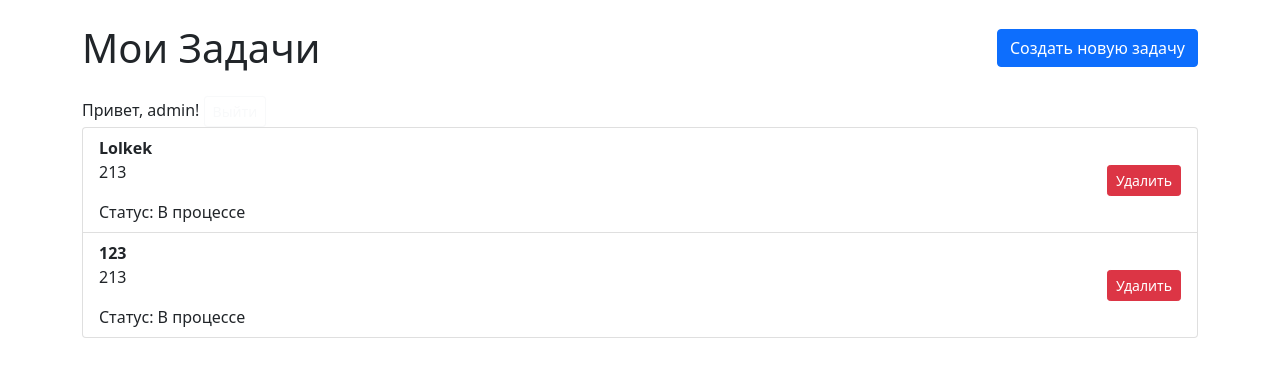
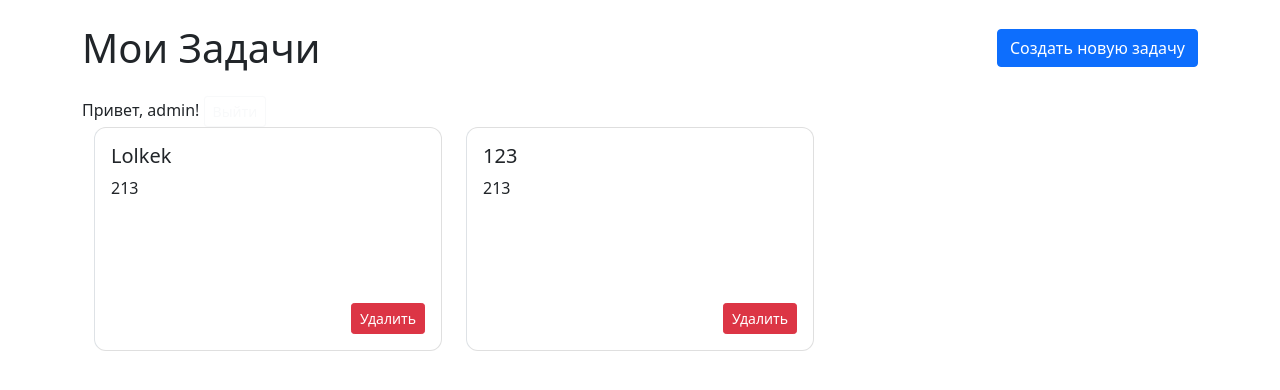
Before and after one commit to Shararamoshik/ToDoSity, a Django app: page / in a window 1280 px wide. Shown: the top 390 px of the page. Run offline with Django 5.2, Linux system fonts and the light colour scheme; a user stored in the database is signed in; data comes from the database, SQL or seed files in the repository.

Commit message:
Adding task cards

```diff
--- a/todosite/todo/templates/todo/task_list.html
+++ b/todosite/todo/templates/todo/task_list.html
@@ -4,11 +4,9 @@
     <title>Мой Список Дел</title>
     <link href="https://cdn.jsdelivr.net/npm/bootstrap@5.1.3/dist/css/bootstrap.min.css" rel="stylesheet">
     <script src="https://cdn.jsdelivr.net/npm/bootstrap@5.1.3/dist/js/bootstrap.bundle.min.js"></script>
+    <style> .card { border-radius: 12px; } </style>
 </head>
 <body class="container mt-4">
-    <header>
-
-    </header>
     <div class="d-flex justify-content-between align-items-center mb-4">
         <h1 class="mb-0">Мои Задачи</h1>
         <button type="button" class="btn btn-primary" data-bs-toggle="modal" data-bs-target="#createTaskModal">
@@ -30,38 +28,54 @@
         {% endif %}
     </div>
 
-    <ul class="list-group">
+    <div class="container">
+        <div class="row row-cols-1 row-cols-md-2 row-cols-lg-3 g-4">
             {% for task in tasks %}
-            <li class="list-group-item d-flex justify-content-between align-items-center mb-0">
-                <div class="mb-0">
-                    <strong>{{ task.title }}</strong>
-                    <p>{{ task.description }}</p>
-                    <p class="mb-0">Статус: {% if task.completed %}Выполнено{% else %}В процессе{% endif %}</p>
+                <div class="col">
+                    <div class="card border-start" style="height: 14rem;">
+                        <div class="card-body d-flex flex-column">
+                            <div class="mb-2">
+                                <h5 class="card-title">{{ task.title }}</h5>
+                                <p class="card-text">{{ task.description }}</p>
+                            </div>
 
+                            <div class="mt-auto">
+                                <div class="d-flex justify-content-between align-items-center">
+                                    <div>
                                         {% if task.due_date %}
-                        <div class="mb-2">
                                             <p class="d-inline">Срок выполнения:</p>
                                             <span class="{% if task.is_overdue %}text-danger fw-bold{% elif task.due_date == today %}text-warning fw-bold{% endif %}">
+                                                <i class="bi bi-calendar-event me-1"></i>
                                                 {{ task.due_date|date:"d.m.Y" }}
                                                 {% if task.due_time %}
                                                 в {{ task.due_time|time:"H:i" }}
                                                 {% endif %}
                                             </span>
-                        </div>
+                                        {% else %}
+                                            <span class="text-muted"> </span>
                                         {% endif %}
                                     </div>
 
                                     <div>
-                    <form method="post" action="{% url 'delete_task' task.id %}" style="display: inline;">
+                                        <form method="post" action="{% url 'delete_task' task.id %}">
                                             {% csrf_token %}
-                        <button type="submit" class="btn btn-danger btn-sm">Удалить</button>
+                                            <button type="submit" class="btn btn-danger btn-sm">
+                                                <i class="bi bi-trash"></i> Удалить
+                                            </button>
                                         </form>
                                     </div>
-            </li>
+                                </div>
+                            </div>
+                        </div>
+                    </div>
+                </div>
             {% empty %}
-            <li class="list-group-item">Задач пока нет.</li>
+                <div class="col-12">
+                    <p class="h2 text-center">Задач пока нет.</p>
+                </div>
             {% endfor %}
-    </ul>
+        </div>
+    </div>
 
     <div class="modal fade" id="createTaskModal" tabindex="-1">
         <div class="modal-dialog">
```
Lines whose indentation alone changed are shown as unchanged.
